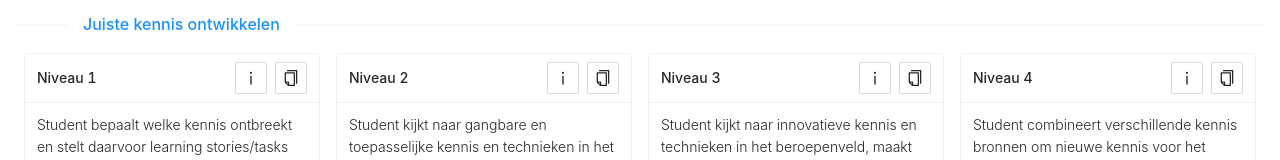
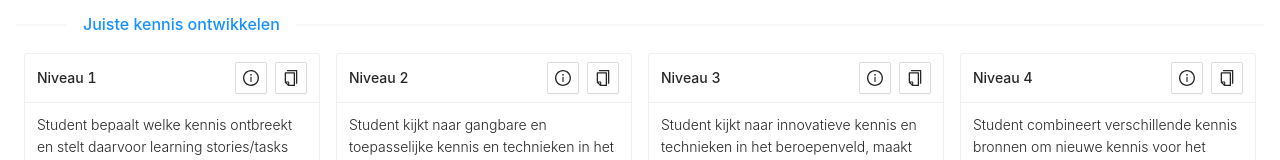
Before and after one commit to spark-156/leveling-education-framework, a React (Create React App) app in the folder frontend/: page /vaardigheden in a window 1280 px wide. Shown: the part 516-676 px from the top of the page. Built offline with nearby package versions, Linux system fonts and the light colour scheme.

Commit message:
better info icon

```diff
--- a/frontend/src/components/InfoButton.jsx
+++ b/frontend/src/components/InfoButton.jsx
@@ -1,9 +1,9 @@
 import { Button } from "antd";
-import { InfoOutlined } from "@ant-design/icons";
+import { InfoCircleOutlined } from "@ant-design/icons";
 
 export function InfoButton ({ onClick }) {
   return <Button
-    icon={<InfoOutlined />}
+    icon={<InfoCircleOutlined />}
     onClick={onClick}
   />
 }
```
